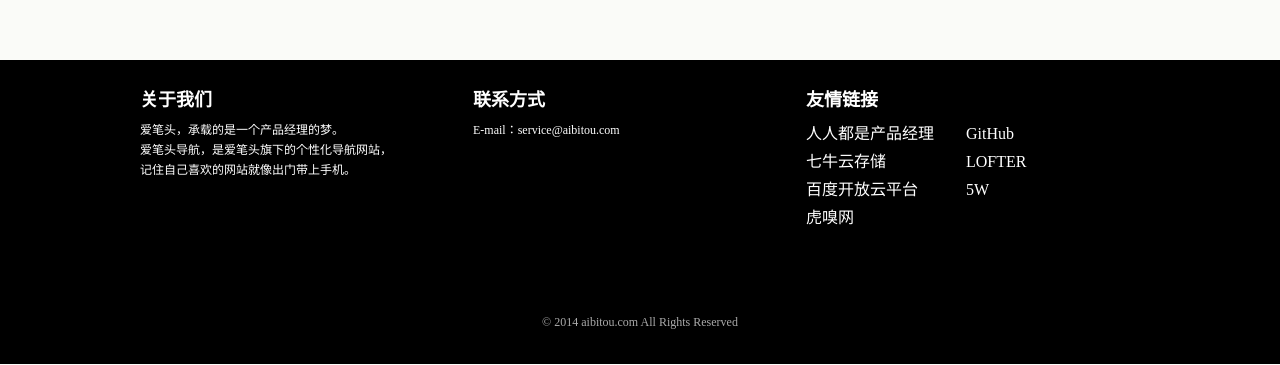
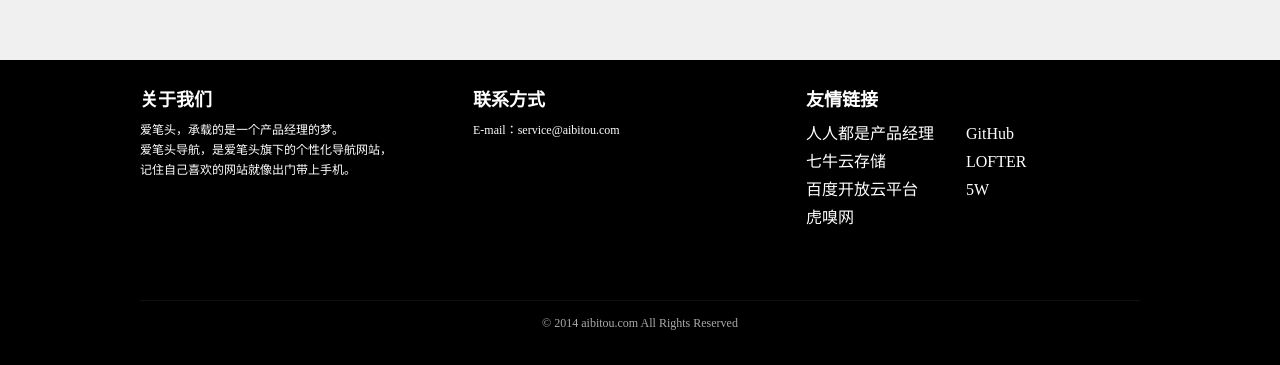
Before and after one commit to aibitou/aibitou, a plain HTML site: page rp.html in a window 1280 px wide. Shown: the part 751-1116 px from the top of the page. Drawn offline with Linux system fonts and the light colour scheme.

Commit message:
aibitou
aibitou

```diff
--- a/css/style.css
+++ b/css/style.css
@@ -2,14 +2,15 @@
 body {
 	font-family: "Microsoft Yahei";
 	font-size: 12px;
-	background: #FAFBF8;
+	/*background: #FAFBF8;*/
+	background: #F0F0F0;
 }
 a {
     text-decoration: none;
     color: #FFF;
 }
 .g_wrap {
-    width: 1000px;
+	width: 1000px;
     margin: 0 auto;
 }
 .g_blank {
@@ -24,7 +25,10 @@ a {
 .m_head {
     position: relative;
 	height: 68px;
-	margin: 0 auto;
+	top: 0px;
+	left: 0px;
+	width: 100%;
+	min-width: 1000px;
     background: #000;
     border-top: 3px solid #F00;
 }
@@ -64,7 +68,7 @@ a {
 .m_h_nav li.nav_c { background: url("../images/nav_c.png") no-repeat; }
 .m_h_nav li.nav_r { background: url("../images/nav_r.png") no-repeat; }
 
-.m_content { width: 100%; height: 400px; background: #F1EBDF; }
+.m_content { width: 100%; min-width: 1000px; height: 400px; background: #F1EBDF; margin: 0px;}
 .m_content #kinMaxShow { visibility: hidden; width: 100%; height:500px; overflow: hidden;}
 .m_content .c_l {
 	float: left;
@@ -139,10 +143,16 @@ a {
 .b_r_l li span{ position:absolute; top:0; left:0;}
 
 .box_2 {
-    padding: 20px 0px;
+    background: #000;
+    width: 100%;
+    min-width: 1000px;
+}
+.box_2 .box_2_wrap {
+	width: 1000px;
     height: 200px;
-    background: #000;
-    color: #FFF;
+	padding: 20px 0px;
+	margin: 0 auto;
+	color: #FFF;
 }
 .box_2 h2 {
 	line-height: 40px;
@@ -165,14 +175,19 @@ a {
     width: 333px;
 }
 .footer {
-	position: relative;
-	bottom: 0px;
+	background: #000;
+	width: 100%;
+	min-width: 1000px;
+}
+.f_wrap {
+	width: 1000px;
 	padding-bottom: 20px;
+	margin: 0 auto;
 	color: #AAA;
 	height: 44px;
 	line-height: 44px;
-    background: #000;
     text-align: center;
+    border-top: 1px solid #0F0F0F;
 }
 .footer a{
 	color: #AAA;
--- a/rp.html
+++ b/rp.html
@@ -54,7 +54,7 @@
 	</ul>
 </div>
 <div class="box_2">
-    <div class="g_wrap">
+    <div class="box_2_wrap">
         <div class="about">
             <h2>关于我们</h2>
             <p>爱笔头，承载的是一个产品经理的梦。<br>爱笔头导航，是爱笔头旗下的个性化导航网站，<br>记住自己喜欢的网站就像出门带上手机。
@@ -81,7 +81,7 @@
     </div>
 </div>
 <div class="footer">
-	<div class="g_wrap">
+	<div class="f_wrap">
   		© 2014 <a href="http://www.aibitou.com" target="_self">aibitou.com</a> All Rights Reserved
 	</div>
 </div>
```
Also changed, not shown: index.html (+4 -3 lines), wx.html (+3 -2 lines).
